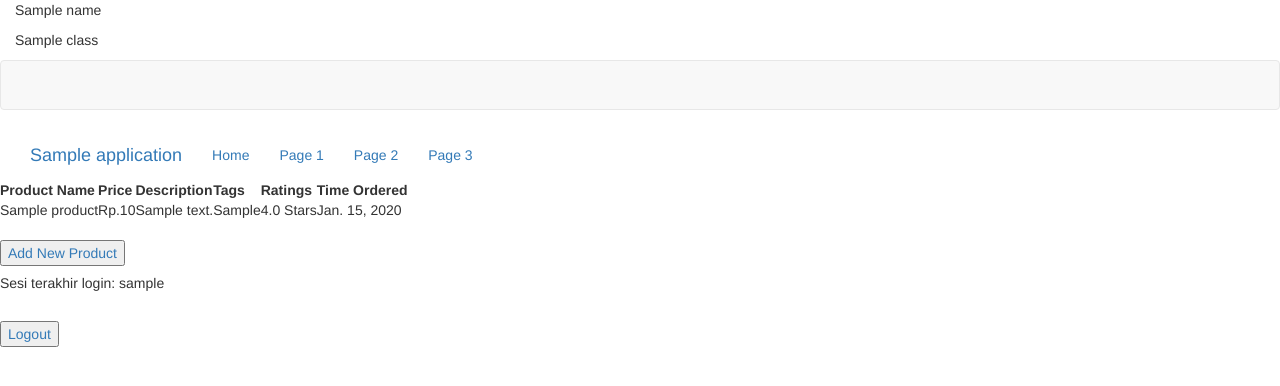
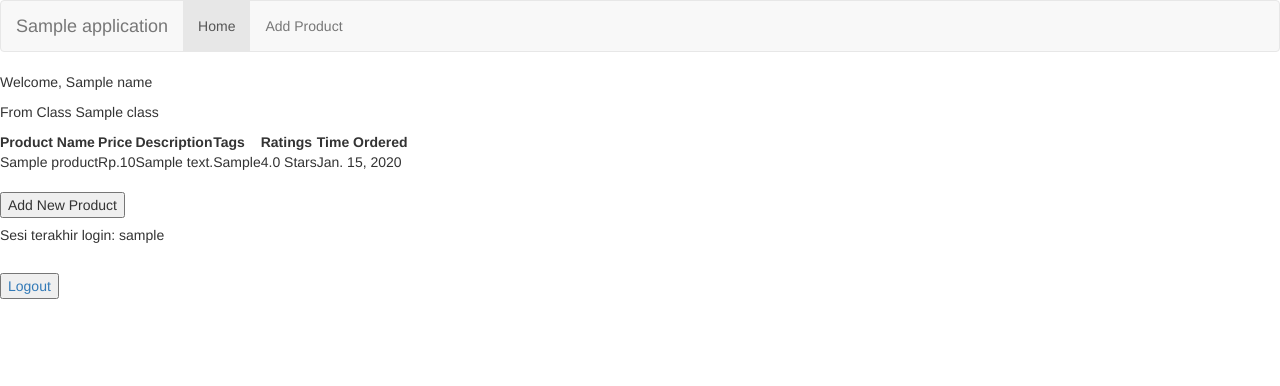
Before and after one commit to KarinaMaharani/raringo, a Django app: template main/templates/main.html in a window 1280 px wide. Shown: the top 386 px of the page. Run offline with Django 5.2, Linux system fonts and the light colour scheme; tables that the repository leaves empty hold one stand-in row (values such as "Sample post"); the template is opened without the code that fills it: values that come from a table or form of the project are taken from there, most other values are stand-ins (such as "Sample title", 1, 10 or a date in 2020); some libraries are stand-ins or nearby versions.

Commit message:
added bootstrap again

```diff
--- a/main/templates/main.html
+++ b/main/templates/main.html
@@ -1,25 +1,22 @@
 {% extends 'base.html' %}
 {% block content %}
-<div class="container-fluid">
-  <p>{{name}}</p>
-  <p>{{class}}</p>
 
-  <!-- <h1>{{application}}</h1>
-  <h2>Run your Erands!</h2> -->
-</div>
-<nav class="navbar navbar-default"></nav>
+<nav class="navbar navbar-default">
   <div class="container-fluid">
     <div class="navbar-header">
       <a class="navbar-brand" href="#">{{application}}</a>
     </div>
     <ul class="nav navbar-nav">
       <li class="active"><a href="#">Home</a></li>
-      <li><a href="#">Page 1</a></li>
-      <li><a href="#">Page 2</a></li>
-      <li><a href="#">Page 3</a></li>
+      <li><a href="create-product-entry">Add Product</a></li>
     </ul>
   </div>
 </nav>
+
+<div class="container-fluid"></div>
+  <p>Welcome, {{name}}</p>
+  <p>From Class {{class}}</p>
+</div>
 
 <div>
 {% if not product_entries %}
@@ -51,7 +48,6 @@
 </div>
 
 <div>
-  <a href="{% url 'main:create_product_entry' %}">
     <button>Add New Product</button>
   </a>
 
--- a/main/views.py
+++ b/main/views.py
@@ -26,6 +26,9 @@ def show_main(request):
     return render(request, "main.html", context)
 
 def create_product_entry(request):
+    context = {
+        'application': 'Raringo',
+    }
     form = ProductEntryForm(request.POST or None)
 
     if form.is_valid() and request.method == "POST":
```
Also changed, not shown: main/templates/create_product_entry.html (+11 -0 lines).
